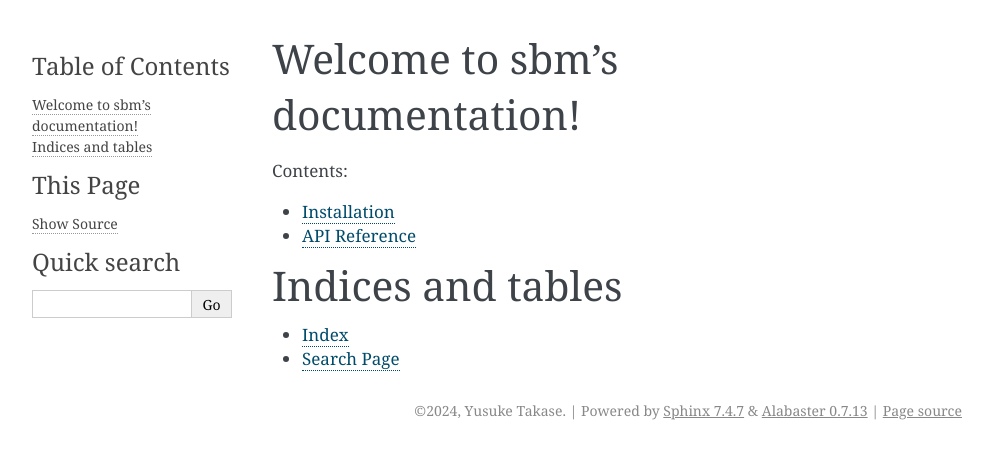
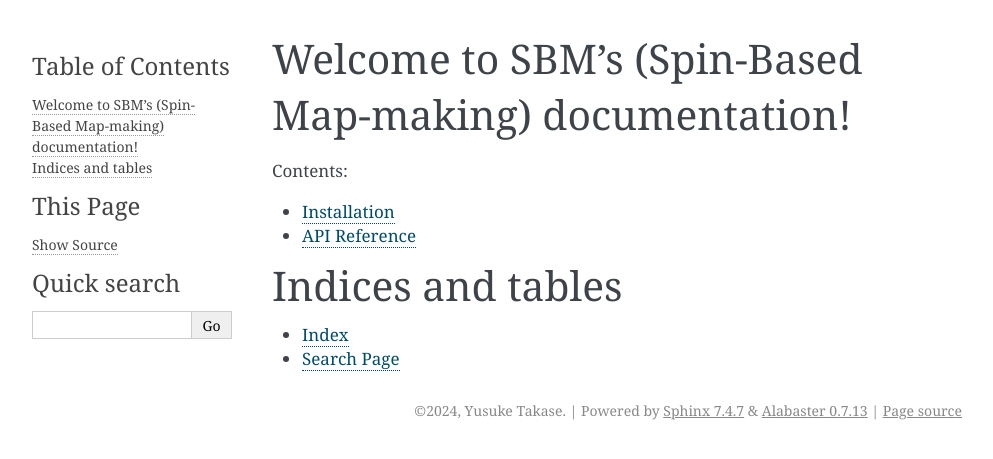
Before and after one commit to yusuke-takase/SBM, a Sphinx documentation site: the page built from docs/source/index.rst, in a window 1280 px wide. Shown: the top 459 px of the page, without its empty margins (148-1141 px from the left). Built offline with Sphinx 7.4.7, drawn with Linux system fonts in a browser that asks for light colours.

```diff
--- a/docs/source/index.rst
+++ b/docs/source/index.rst
@@ -3,7 +3,7 @@
    You can adapt this file completely to your liking, but it should at least
    contain the root `toctree` directive.
 
-Welcome to sbm's documentation!
+Welcome to SBM's (Spin-Based Map-making) documentation!
 ===============================
 
 .. toctree::
```
Also changed, not shown: README.md (+1 -0 lines), 1 other file.
